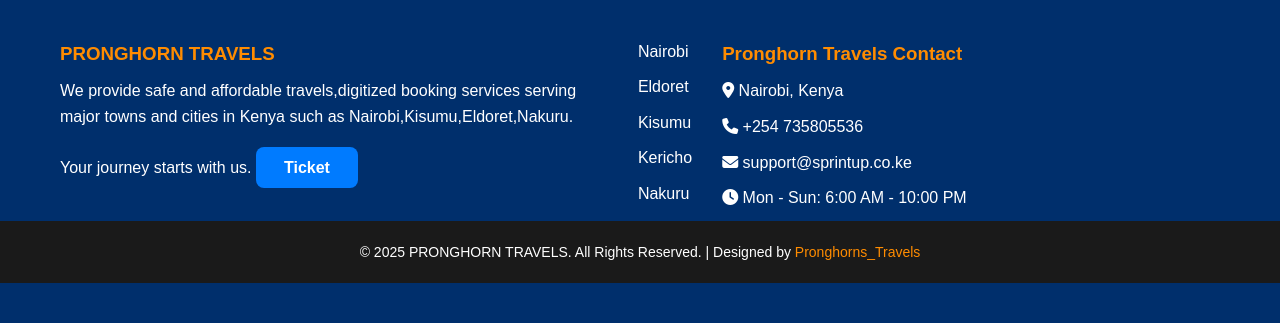
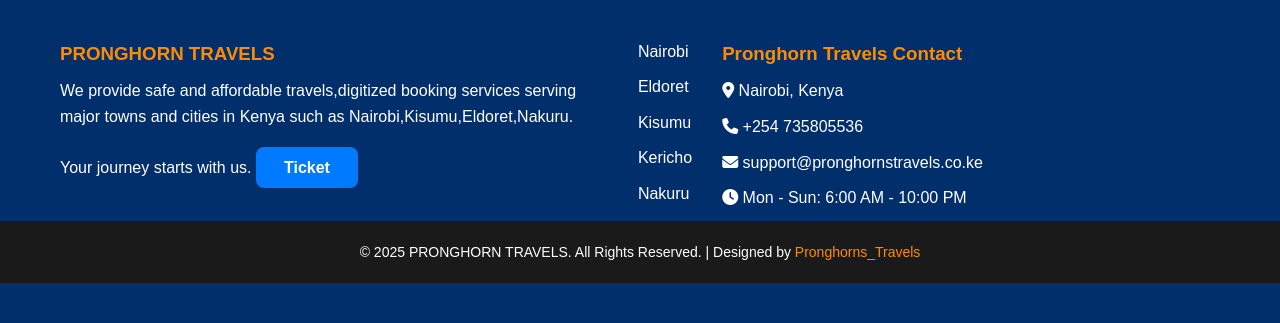
Before and after one commit to Ruto7708/pronghorns-travels, a Django app: page /about/ in a window 1280 px wide. Shown: the part 941-1264 px from the top of the page. Run offline with Django 5.2, Linux system fonts and the light colour scheme.

Commit message:
Update about.html

```diff
--- a/booking/templates/about.html
+++ b/booking/templates/about.html
@@ -180,7 +180,7 @@
       <ul style="list-style: none; padding: 0;">
         <li><i class="fas fa-map-marker-alt"></i> Nairobi, Kenya</li>
         <li><i class="fas fa-phone"></i> <a href="tel:+254735805536" style="color: white; text-decoration: none;">+254 735805536</a></li>
-        <li><i class="fas fa-envelope"></i> <a href="mailto:support@pronghornstravels.co.ke" style="color: white; text-decoration: none;">support@sprintup.co.ke</a></li>
+        <li><i class="fas fa-envelope"></i> <a href="mailto:support@pronghornstravels.co.ke" style="color: white; text-decoration: none;">support@pronghornstravels.co.ke</a></li>
         <li><i class="fas fa-clock"></i> Mon - Sun: 6:00 AM - 10:00 PM</li>
       </ul>
     </div>
@@ -199,7 +199,7 @@
 <!-- WhatsApp Floating Button -->
 <!-- WhatsApp Floating Button (Place just before </body>) -->
 <a
-  href="https://wa.me/254724792140?text=Hello%20Sprintup%20Services!"
+  href="https://wa.me/254724792140?text=Hello%20Pronghorns%20travels!"
   target="_blank"
   style="
     position: fixed;
```
